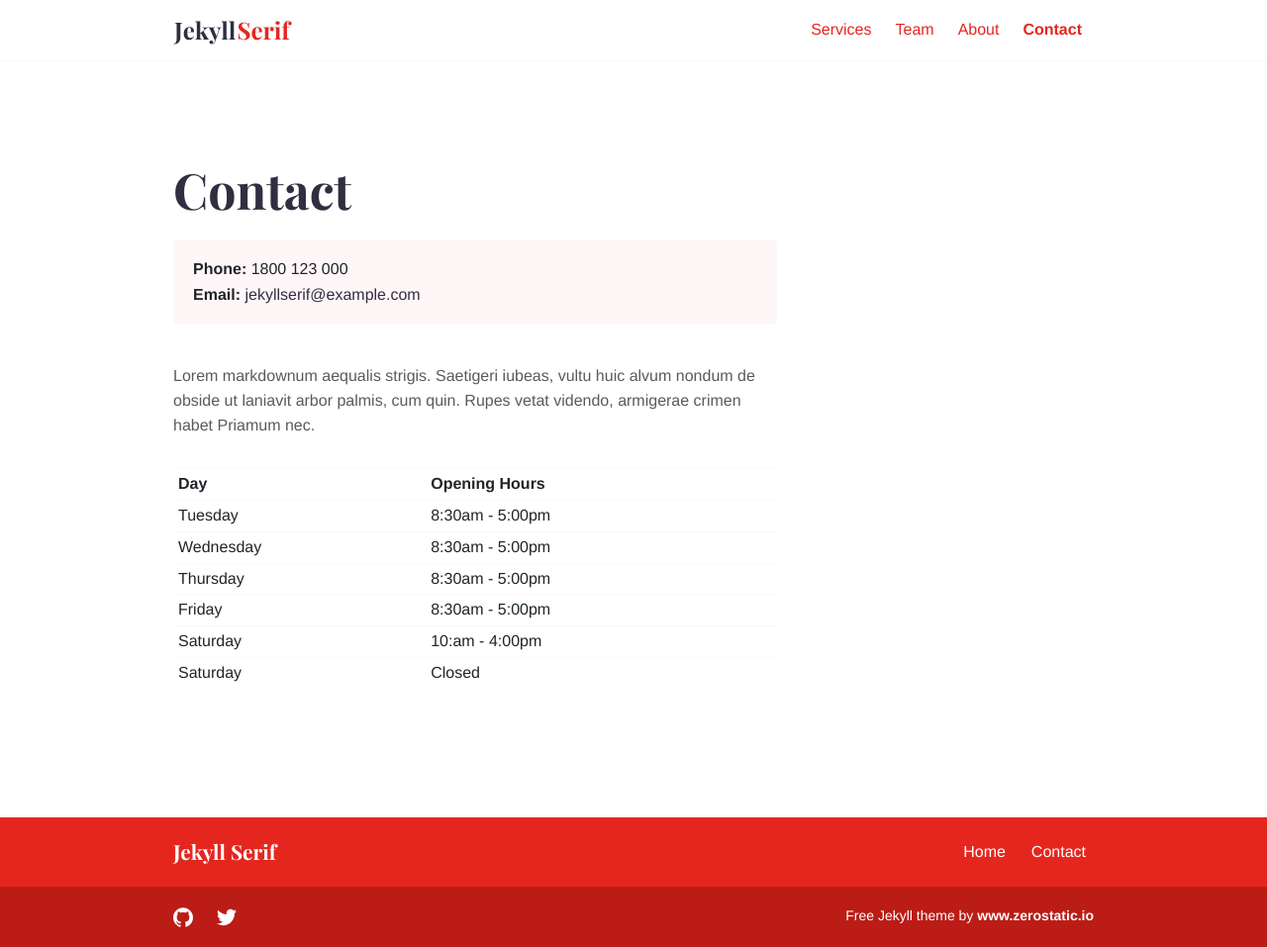
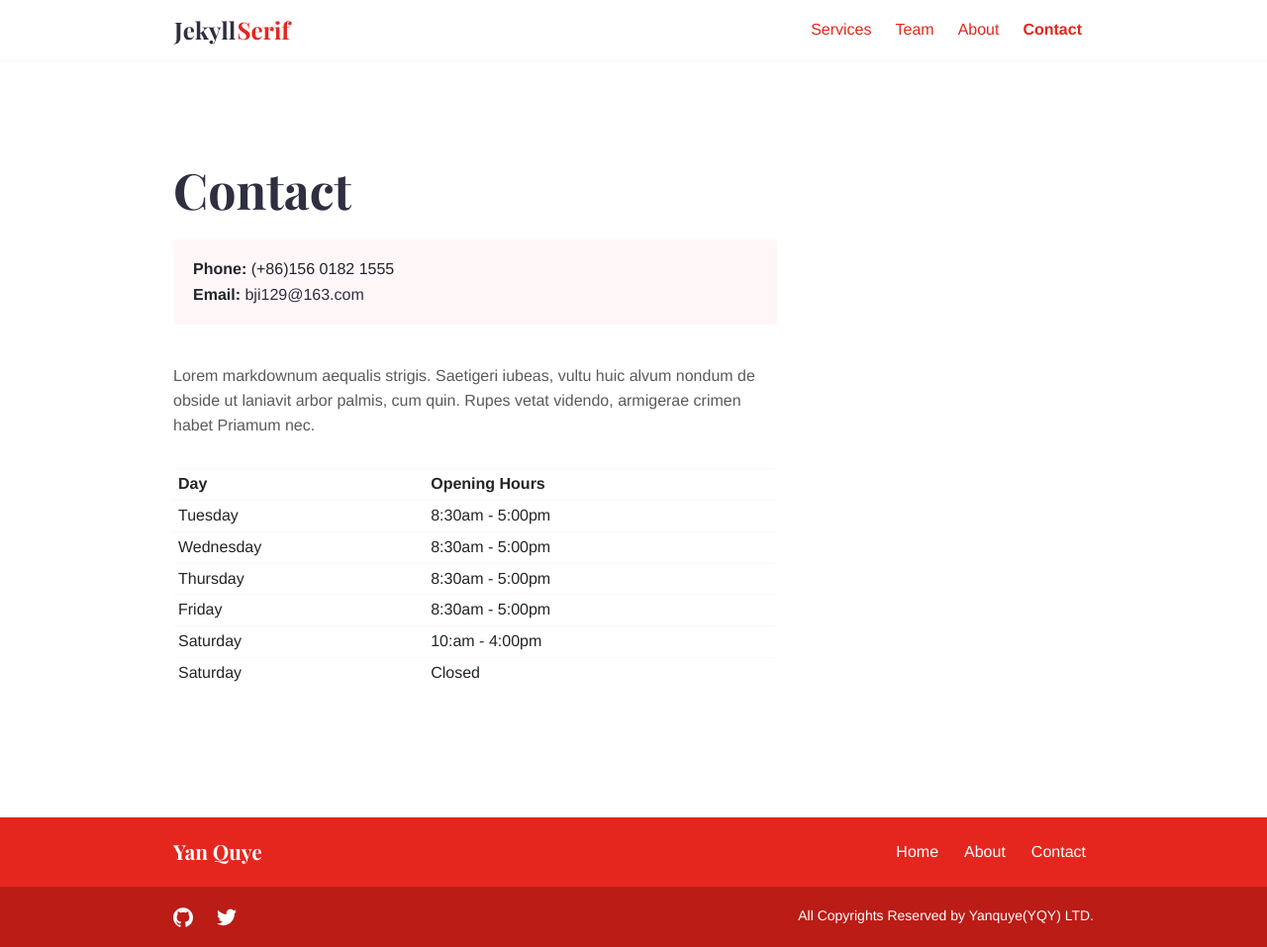
Before and after one commit to bji128/YQY, a Jekyll site: the page built from docs/contact.md, in a window 1280 px wide. Shown: the whole page at 99% size. Built offline with Jekyll 4.4.1, drawn with Linux system fonts in a browser that asks for light colours.

Commit message:
fm - 0717
first modification

```diff
--- a/docs/_config.yml
+++ b/docs/_config.yml
@@ -1,6 +1,6 @@
 baseurl: '/'
 permalink: pretty
-title: 'Jekyll Serif'
+title: 'Yan Quye'
 
 logo:
   mobile: "images/logo/logo-mobile.svg"
--- a/docs/_data/contact.yml
+++ b/docs/_data/contact.yml
@@ -1,3 +1,3 @@
-email: 'jekyllserif@example.com'
-phone: '1800 123 000'
+email: 'bji129@163.com'
+phone: '(+86)156 0182 1555'
 contact_button_link: 'contact'
--- a/docs/_data/menus.yml
+++ b/docs/_data/menus.yml
@@ -16,6 +16,9 @@ footer:
   - name: "Home"
     url: "/"
     weight: 1
+  - name: "About"
+    url: "/about/"
+    weight: 2
   - name: "Contact"
     url: "/contact/"
-    weight: 2
+    weight: 3
--- a/docs/_data/seo.yml
+++ b/docs/_data/seo.yml
@@ -1,4 +1,4 @@
 google_analytics_id: ""
-meta_twitter_site: "@zerostaticio"
-meta_twitter_creator: "@zerostaticio"
-copyright_text: 'Free Jekyll theme by <a class="zerostatic" href="https://www.zerostatic.io">www.zerostatic.io</a>'
+meta_twitter_site: "@bji129"
+meta_twitter_creator: "@bji129"
+copyright_text: 'All Copyrights Reserved by Yanquye(YQY) LTD.'
--- a/docs/_data/social.json
+++ b/docs/_data/social.json
@@ -1,12 +1,12 @@
 [
   {
     "name": "Github",
-    "link": "https://github.com/zerostaticthemes/jekyll-serif-theme",
+    "link": "https://github.com/bji129",
     "image": "images/social/github.svg"
   },
   {
     "name": "Twitter",
-    "link": "https://twitter.com/zerostaticio",
+    "link": "https://twitter.com/bji129",
     "image": "images/social/twitter.svg"
   }
 ]
```
Also changed, not shown: docs/images/logo/logo.svg.
